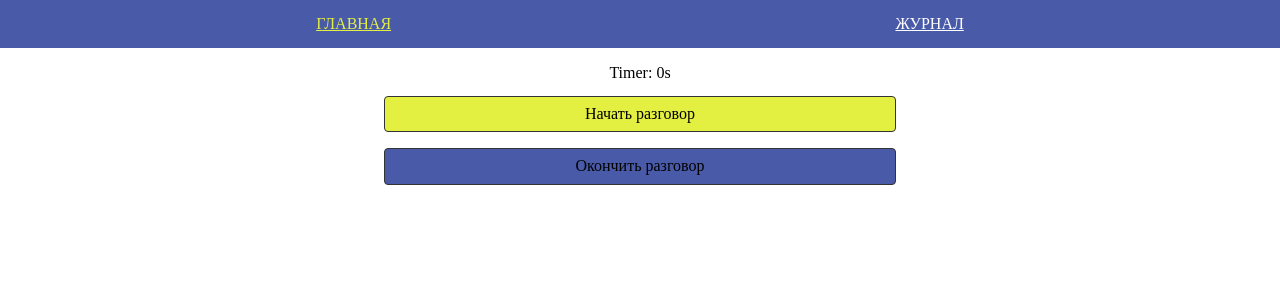
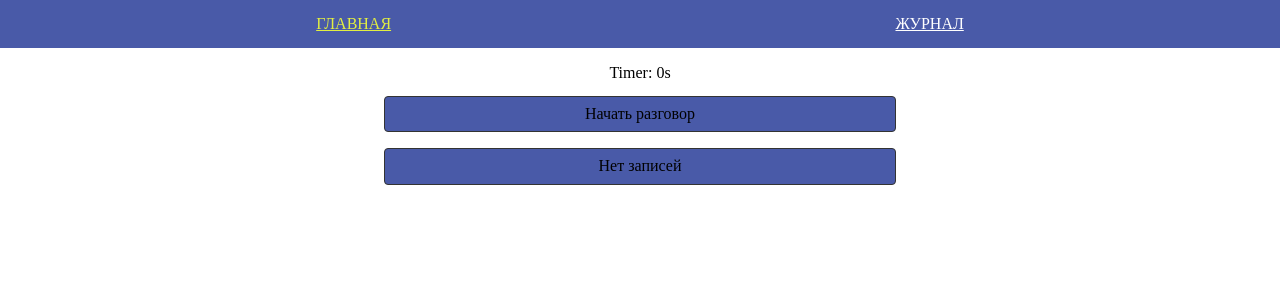
Before and after one commit to AleksandrRazhev/angular-test-task, an Angular app: page / in a window 1280 px wide. Both pictures are taken after typing "Sample", "Sample123" into the empty fields and a click on the button "Войти". Shown: the top 300 px of the page. Built offline with nearby package versions, Linux system fonts and the light colour scheme.

Commit message:
button text switching fixed

```diff
--- /dev/null
+++ b/src/app/Models/Buttons.ts
@@ -0,0 +1,8 @@
+export interface ITextButtons {
+  topButton: 'Начать разговор' | 'Запись...' | 'Остановить воспроизведение';
+  bottomButton:
+    | 'Окончить разговор'
+    | 'Воспроизвести запись'
+    | 'Нет записей'
+    | 'Остановить воспроизведение';
+}
--- a/src/app/pages/main-page/main-page.component.css
+++ b/src/app/pages/main-page/main-page.component.css
@@ -17,5 +17,4 @@
 
 .active {
   background-color: var(--accent-color);
-  cursor: not-allowed;
 }
--- a/src/app/pages/main-page/main-page.component.html
+++ b/src/app/pages/main-page/main-page.component.html
@@ -4,7 +4,18 @@
       <span> Timer: </span>
       {{ this.timerService.timer }}s
     </p>
-    <button class="active" (click)="this.start()">Начать разговор</button>
-    <button (click)="this.stop()">Окончить разговор</button>
+    <button
+      [ngClass]="{ active: this.audioService.isRecording }"
+      [disabled]="this.audioService.isRecording"
+      (click)="this.onClickTopButton()"
+    >
+      {{ this.textButtons.topButton }}
+    </button>
+    <button
+      [ngClass]="{ active: this.audioService.isPlaying }"
+      (click)="this.onClickBottomButton()"
+    >
+      {{ this.textButtons.bottomButton }}
+    </button>
   </div>
 </section>
--- a/src/app/pages/main-page/main-page.component.ts
+++ b/src/app/pages/main-page/main-page.component.ts
@@ -2,11 +2,13 @@ import { Component } from '@angular/core';
 
 import { TimerService } from '../../services/timer.service';
 import { AudioService } from '../../services/audio.service';
+import { ITextButtons } from '../../Models/Buttons';
+import { NgClass } from '@angular/common';
 
 @Component({
   selector: 'app-main-page',
   standalone: true,
-  imports: [],
+  imports: [NgClass],
   templateUrl: './main-page.component.html',
   styleUrl: './main-page.component.css',
 })
@@ -15,17 +17,35 @@ export class MainPageComponent {
     public timerService: TimerService,
     public audioService: AudioService
   ) {}
-  async start() {
+  textButtons: ITextButtons = {
+    topButton: 'Начать разговор',
+    bottomButton: 'Нет записей',
+  };
+  async onClickTopButton() {
     try {
       const mediaStream = await this.audioService.startStream();
       this.audioService.startRecord(mediaStream);
       this.timerService.start();
+      this.textButtons.topButton = 'Запись...';
+      this.textButtons.bottomButton = 'Окончить разговор';
     } catch (error) {
       console.error("I can't record", error);
     }
   }
-  async stop() {
-    this.audioService.stopRecord();
-    this.timerService.stop();
+  onClickBottomButton() {
+    if (this.audioService.isRecording) {
+      this.audioService.stopRecord();
+      this.timerService.stop();
+      this.textButtons.topButton = 'Начать разговор';
+      this.textButtons.bottomButton = 'Воспроизвести запись';
+    } else {
+      if (this.audioService.isPlaying) {
+        this.audioService.stopPlay();
+        this.textButtons.bottomButton = 'Воспроизвести запись';
+      } else {
+        this.audioService.statPlay();
+        this.textButtons.bottomButton = 'Остановить воспроизведение';
+      }
+    }
   }
 }
--- a/src/app/services/audio.service.ts
+++ b/src/app/services/audio.service.ts
@@ -5,24 +5,43 @@ import { Injectable } from '@angular/core';
 })
 export class AudioService {
   recorder: MediaRecorder | null = null;
-  blob: Blob[] = [];
+  private blob: BlobPart[] = [];
+  private audioUrl: string = '';
+  private audioElement: HTMLAudioElement = new Audio();
+  isRecording: boolean = false;
+  isPlaying: boolean = false;
   startStream(): Promise<MediaStream> {
     return navigator.mediaDevices.getUserMedia({ audio: true });
   }
   startRecord(mediaStream: MediaStream) {
+    if (this.audioUrl) URL.revokeObjectURL(this.audioUrl);
     this.recorder = new MediaRecorder(mediaStream);
     this.recorder.ondataavailable = (event) => {
-      this.blob.push(event.data);
+      this.blob = [event.data];
     };
     this.recorder.start();
+    this.isRecording = true;
   }
   stopRecord() {
+    this.isRecording = false;
     if (this.recorder) {
       this.recorder.stop();
-      const audioBlob = new Blob(this.blob, { type: 'audio/wav' });
-      const audioUrl = URL.createObjectURL(audioBlob);
-      const audio = new Audio(audioUrl);
-      audio.play();
     }
   }
+  statPlay() {
+    if (this.isRecording) return;
+    const audioBlob = new Blob(this.blob, { type: 'audio/wav' });
+    this.audioUrl = URL.createObjectURL(audioBlob);
+    this.audioElement.src = this.audioUrl;
+    this.isPlaying = true;
+    this.audioElement.play();
+    this.audioElement.onended = () => {
+      this.isPlaying = false;
+    };
+  }
+  stopPlay() {
+    this.audioElement.pause();
+    this.audioElement.currentTime = 0;
+    this.isPlaying = false;
+  }
 }
```
